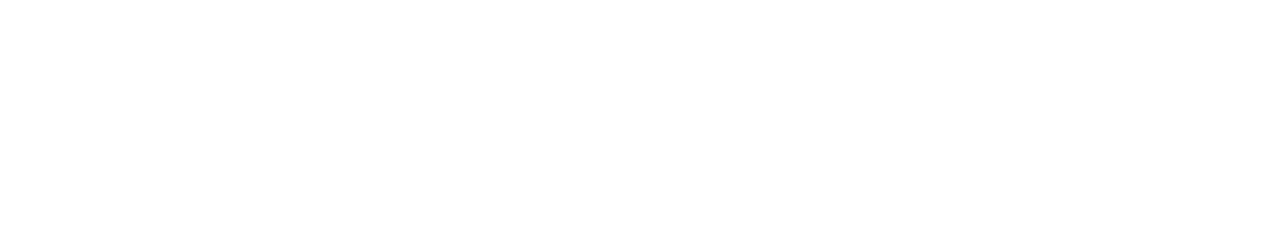
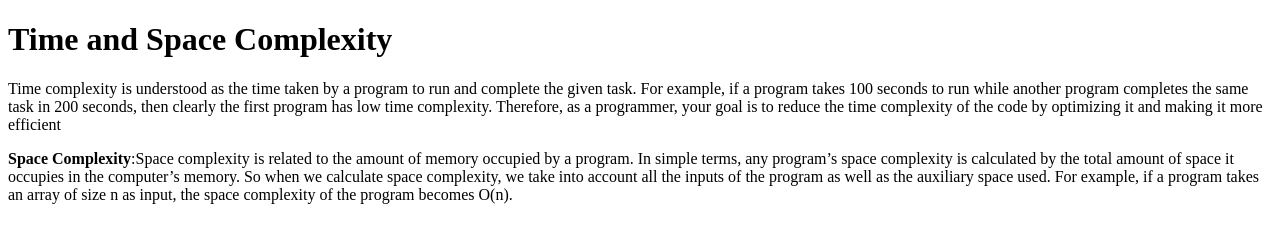
Before and after one commit to acciojob/time-and-space-complexity-ABHISHEKSINGLA209, a website: page main.html in a window 1280 px wide. Drawn offline with Linux system fonts and the light colour scheme.

Commit message:
created a submission

```diff
--- a/main.html
+++ b/main.html
@@ -4,12 +4,18 @@
 
 <head>
 	<link rel="stylesheet" href="styles.css">
+
 </head>
+<h1>Time and Space Complexity</h1>
 
 <body>
-	<!-- the entire body must be written by student -->
-    <script type="text/javascript" src="./script.js">
+	<p>Time complexity is understood as the time taken by a program to run and complete the given task. For example, if a program takes 100 seconds to run while another program completes the same task in 200 seconds, then clearly the first program has low time complexity. Therefore, as a programmer, your goal is to reduce the time complexity of the code by optimizing it and making it more efficient</p>
+
+	<p><strong>Space Complexity</strong>:Space complexity is related to the amount of memory occupied by a program. In simple terms, any program’s space complexity is calculated by the total amount of space it occupies in the computer’s memory. So when we calculate space complexity, we take into account all the inputs of the program as well as the auxiliary space used. For example, if a program takes an array of size n as input, the space complexity of the program becomes O(n).
+	<script type="text/javascript" src="./scri
+																																																																																																							 pt.js">
 </script>
+
 
 </body>
 
```
